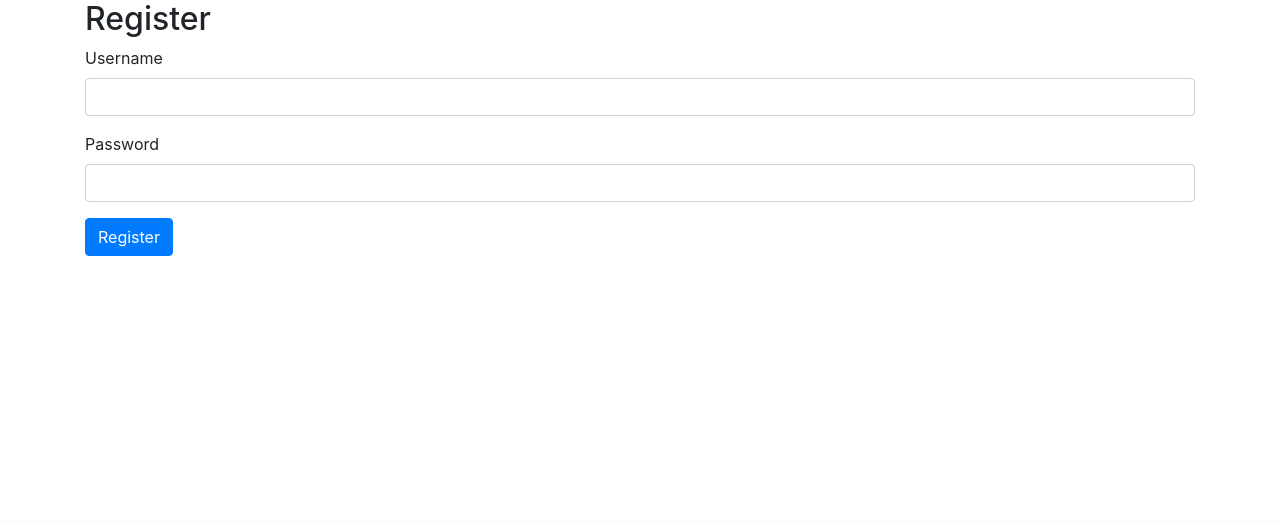
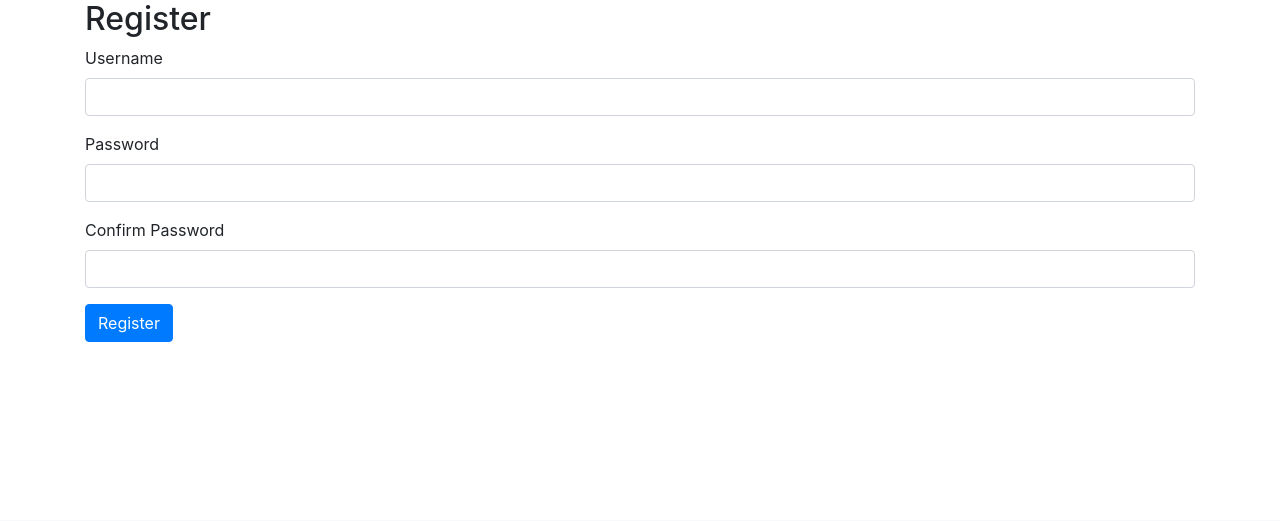
Before and after one commit to Cassdaspella/MyHealthPal, a Flask app: page /register in a window 1280 px wide. Shown: the part 224-745 px from the top of the page. Run offline with Flask 3, Linux system fonts and the light colour scheme; some libraries are stand-ins or nearby versions.

Commit message:
Added ids to the passwords and confirm passoword

```diff
--- a/templates/register.html
+++ b/templates/register.html
@@ -8,7 +8,11 @@
     </div>
     <div class="form-group">
       <label for="password">Password</label>
-      <input type="password" class="form-control" name="password" required />
+      <input type="password" class="form-control" name="password" id="password" required />
+    </div>
+    <div class="form-group">
+      <label for="password">Confirm Password</label>
+      <input type="password" class="form-control" name="confirm_password" id="confirm_password" required />
     </div>
     <button type="submit" class="btn btn-primary">Register</button>
   </form>
```
